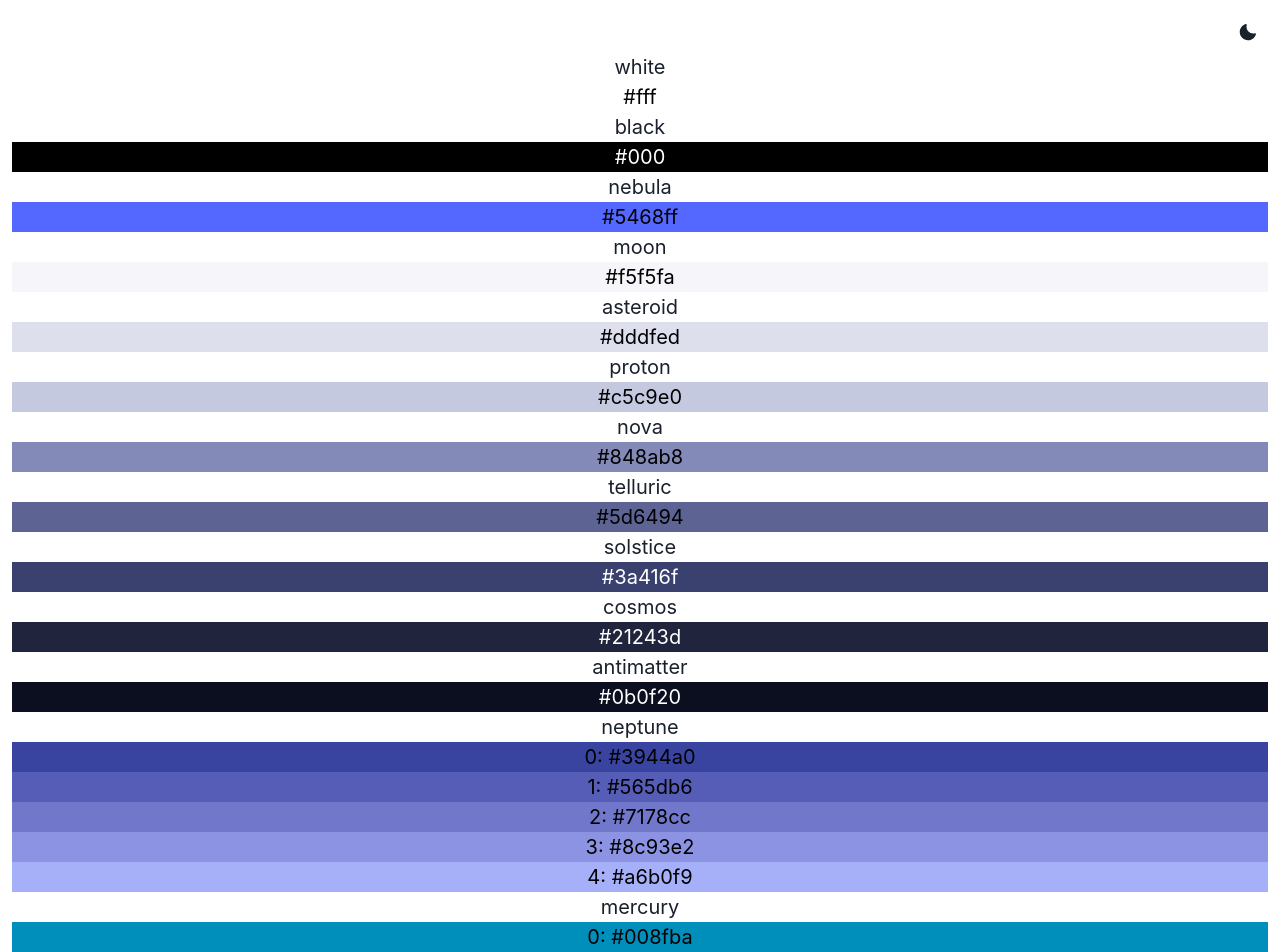
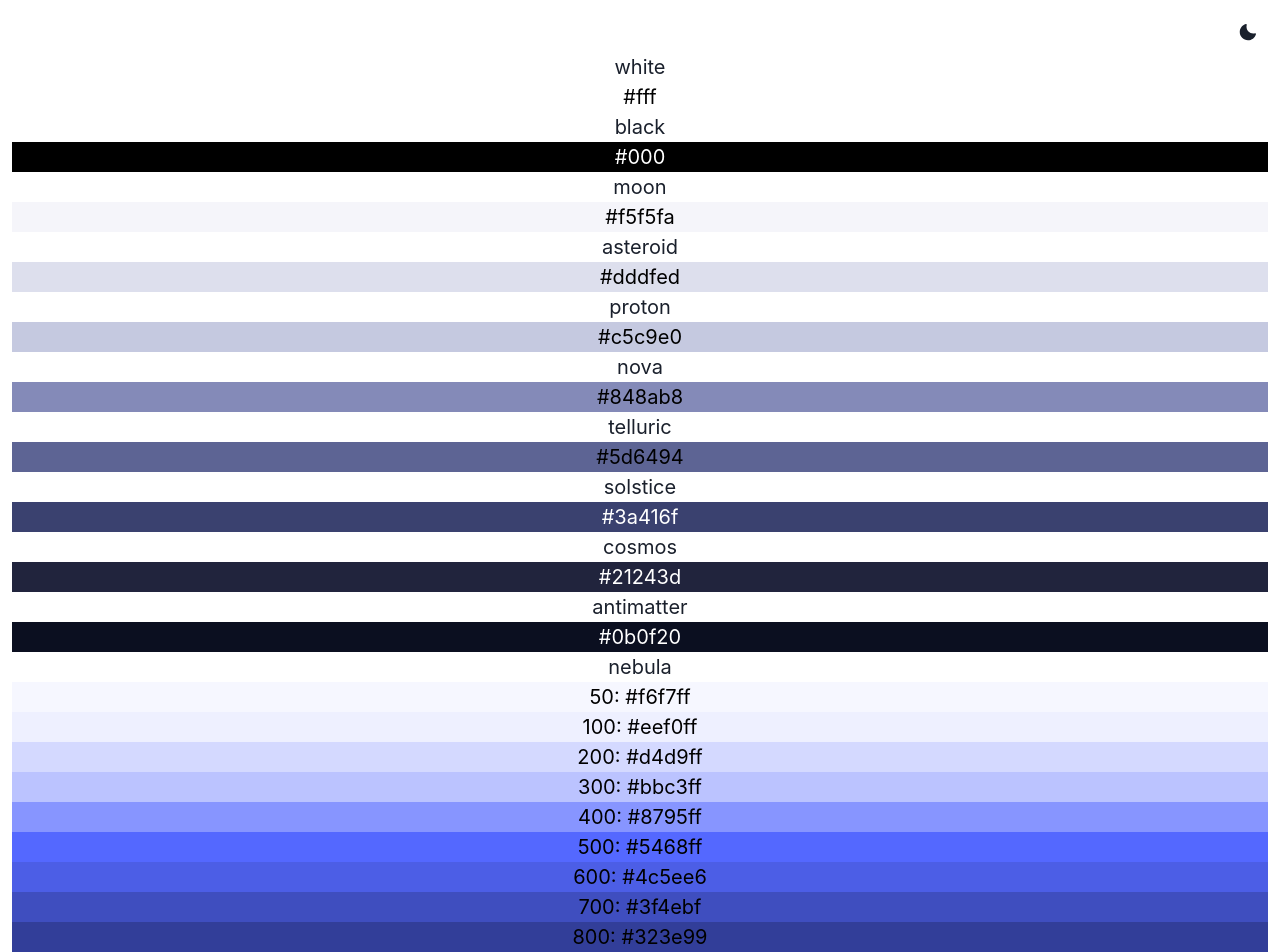
Before and after one commit to anselbrandt/wemo-app, a React (Create React App) app in the folder web/: page /colors in a window 1280 px wide. Shown: the top 952 px of the page. Built offline with nearby package versions, Linux system fonts and the light colour scheme.

Commit message:
Add nebula color theme

```diff
--- a/web/src/ControlPanel.tsx
+++ b/web/src/ControlPanel.tsx
@@ -10,7 +10,7 @@ export const ControlPanel: React.FC<Props> = ({ devices }) => {
     <Flex width="20rem" justifyContent="center">
       <Grid templateColumns="1fr 1fr" gap={4}>
         {devices.map((device) => (
-          <Button key={device.name} size="lg" h="8rem">
+          <Button key={device.name} size="lg" h="8rem" colorScheme="nebula">
             {device.name}
           </Button>
         ))}
--- a/web/src/colors.ts
+++ b/web/src/colors.ts
@@ -1,3 +1,5 @@
+// https://javisperez.github.io/tailwindcolorshades/?blue-ribbon=5468ff
+
 interface Palette {
   [shade: number]: string;
 }
@@ -9,7 +11,7 @@ interface Color {
 export const colors: Color = {
   white: "#fff",
   black: "#000",
-  nebula: "#5468ff",
+  // nebula: "#5468ff",
   moon: "#f5f5fa",
   asteroid: "#dddfed",
   proton: "#c5c9e0",
@@ -18,6 +20,20 @@ export const colors: Color = {
   solstice: "#3a416f",
   cosmos: "#21243d",
   antimatter: "#0b0f20",
+
+  nebula: {
+    50: "#f6f7ff",
+    100: "#eef0ff",
+    200: "#d4d9ff",
+    300: "#bbc3ff",
+    400: "#8795ff",
+    500: "#5468ff",
+    600: "#4c5ee6",
+    700: "#3f4ebf",
+    800: "#323e99",
+    900: "#29337d",
+  },
+
   neptune: {
     0: "#3944a0",
     1: "#565db6",
```
